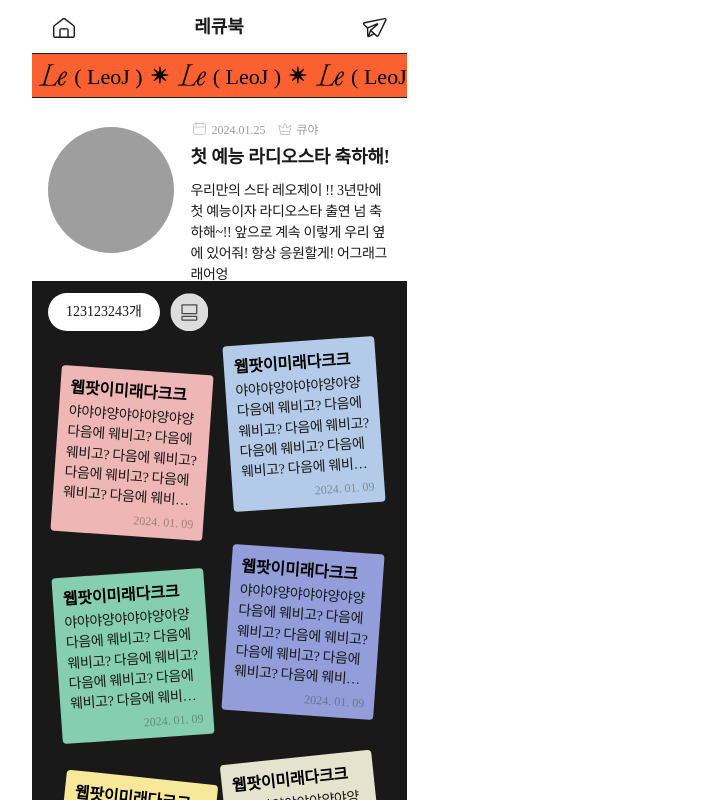
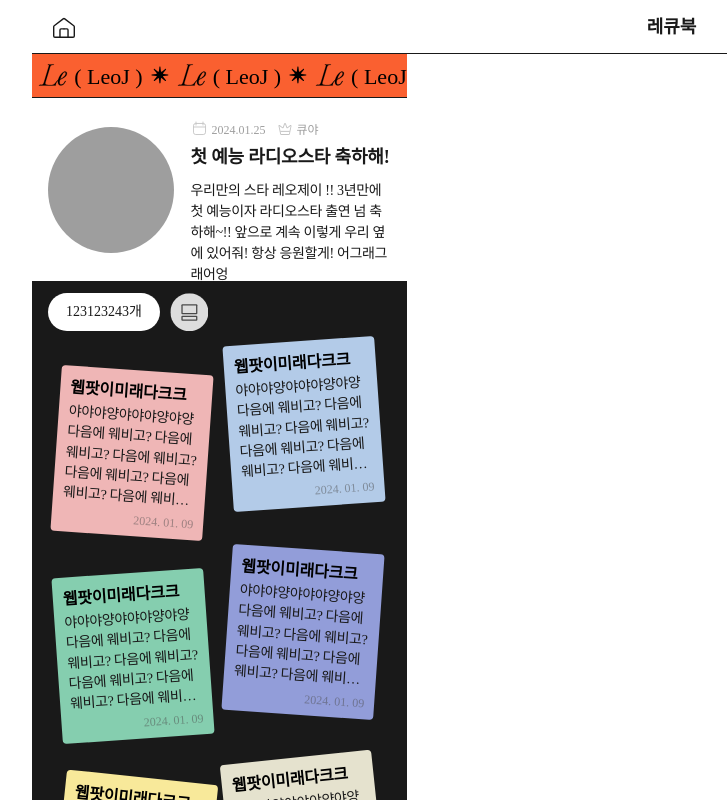
Before and after one commit to Team-Lecue/Lecue-Client, a React (Vite) app: page /detail in a window 1280 px wide. Shown: the top 800 px of the page, without its empty margins (421-1148 px from the left). Built offline with nearby package versions, Linux system fonts and the light colour scheme; grey boxes are pictures that could not be loaded.

Commit message:
style: Header position을 fixed로 수정

```diff
--- a/src/Detail/page/DetailPage/index.tsx
+++ b/src/Detail/page/DetailPage/index.tsx
@@ -77,6 +77,11 @@ function DetailPage() {
   return (
     <div style={{ height: '100vh', display: 'flex', flexDirection: 'column' }}>
       <Header headerTitle={'레큐북'} isDetailPage />
+      <div
+        style={{
+          marginTop: '5.4rem',
+        }}
+      >
         <BookInfoContainer {...testProp} />
         <LecueNoteListContainer
           noteNum={testProp.noteNum}
@@ -84,6 +89,7 @@ function DetailPage() {
           noteList={testProp.noteList}
         />
       </div>
+    </div>
   );
 }
 
--- a/src/components/common/Header/Header.style.ts
+++ b/src/components/common/Header/Header.style.ts
@@ -4,9 +4,11 @@ export const HeaderWrapper = styled.header<{ isDarkMode?: boolean }>`
   display: flex;
   justify-content: center;
   align-items: center;
-  position: relative;
+  position: fixed;
+  z-index: 1;
   flex-shrink: 0;
 
+  width: 100%;
   height: 5.4rem;
   padding: 0 1.6rem;
 
```
Lines whose indentation alone changed are shown as unchanged.
